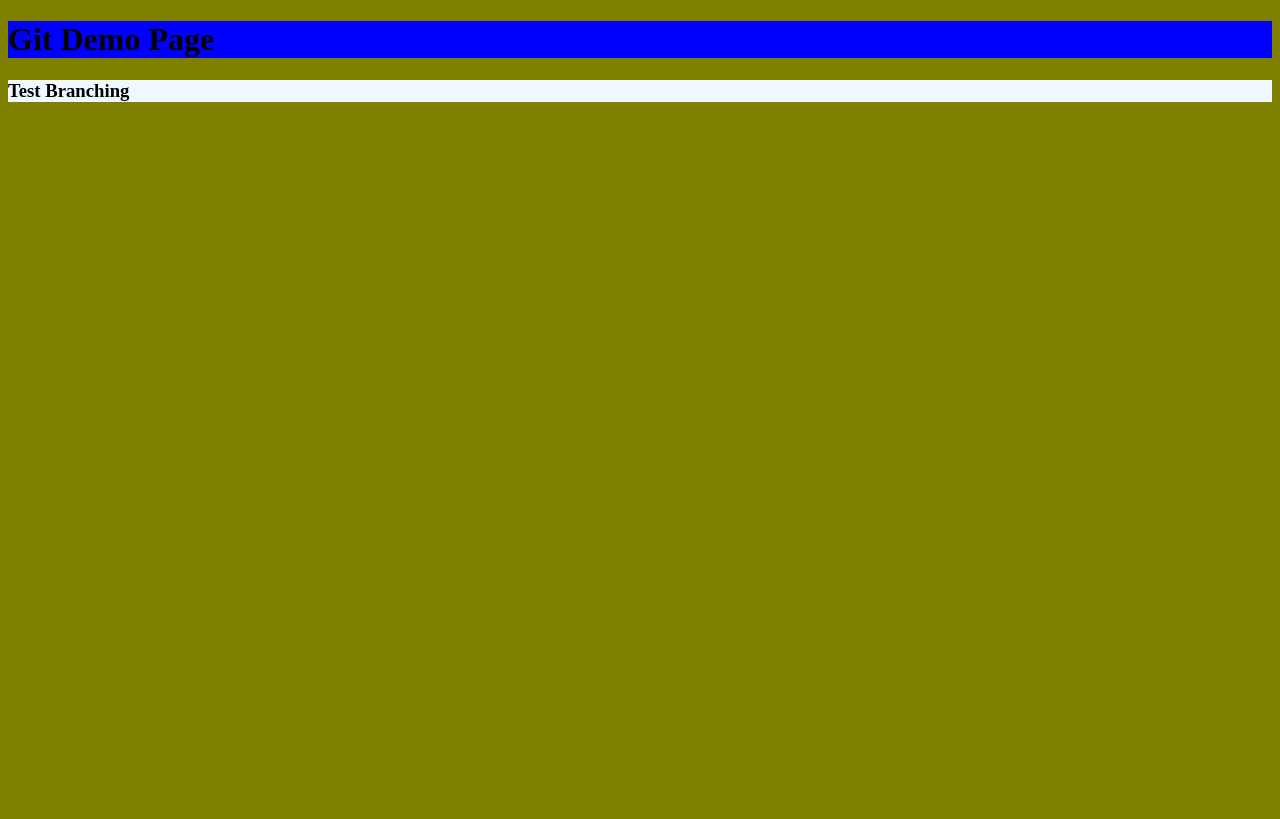
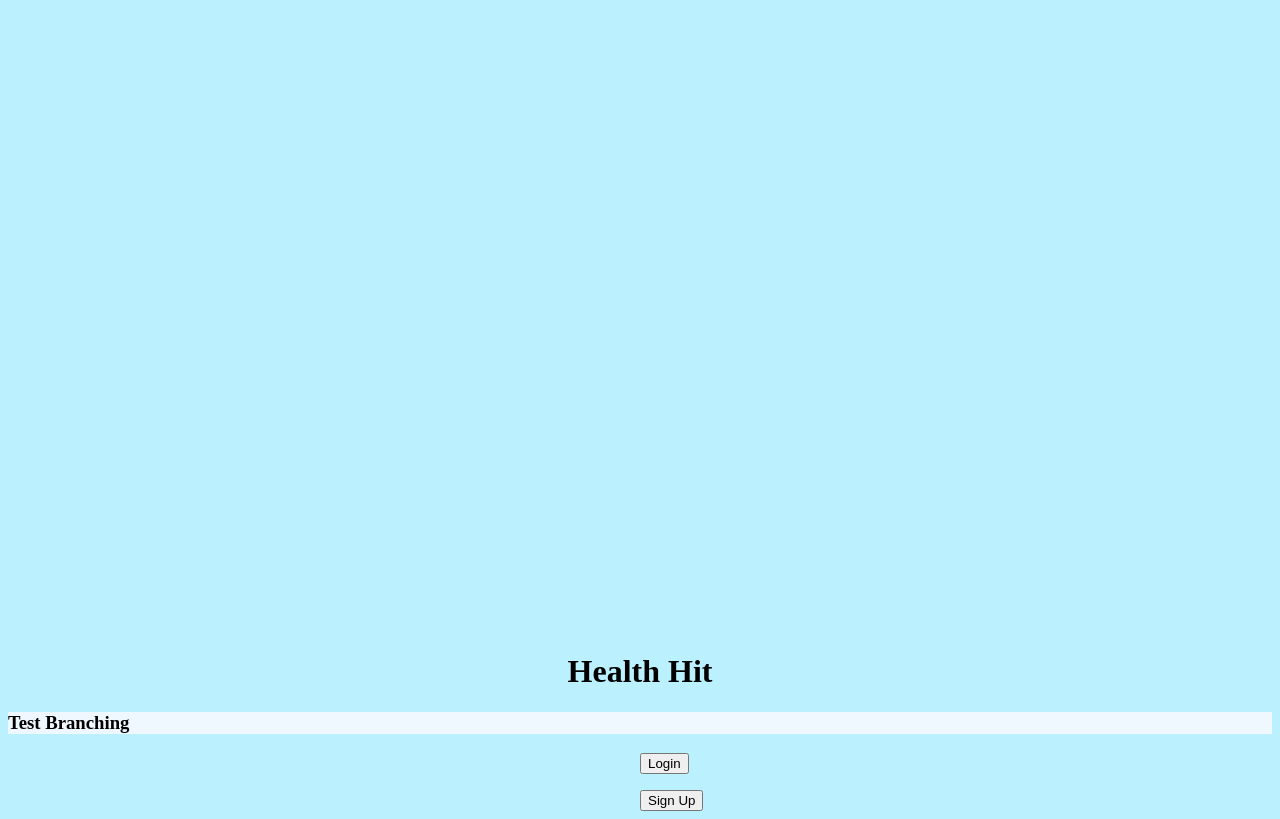
Before and after one commit to EZhuChan/Personal-Project, a plain HTML site: page index.html in a window 1280 px wide. Drawn offline with Linux system fonts and the light colour scheme.

Commit message:
Adding new elements to the start page

```diff
--- a/index.html
+++ b/index.html
@@ -8,8 +8,12 @@
     <title>Home Page</title>
 </head>
 <body>
-    <h1>Git Demo Page</h1>
+    <h1>Health Hit</h1>
     <h3>Test Branching</h3>
+
+    <button class="button" id="Login">Login</button>
+    <p></p>
+    <button class="button" id="sign_up">Sign Up</button>
 
     <script src = "app.js"></script>
 </body>
--- a/styles.css
+++ b/styles.css
@@ -1,8 +1,9 @@
 body {
-    background-color: olive;
+    background-color: rgb(187, 241, 255);
 }
 h1 {
-    background-color: blue;
+    text-align: center;
+    padding-top: 50%;
 }
 h3 {
     background-color: aliceblue;
@@ -10,3 +11,6 @@ h3 {
 a {
     color: antiquewhite;
 }
+button {
+    margin-left: 50%;
+}
```
